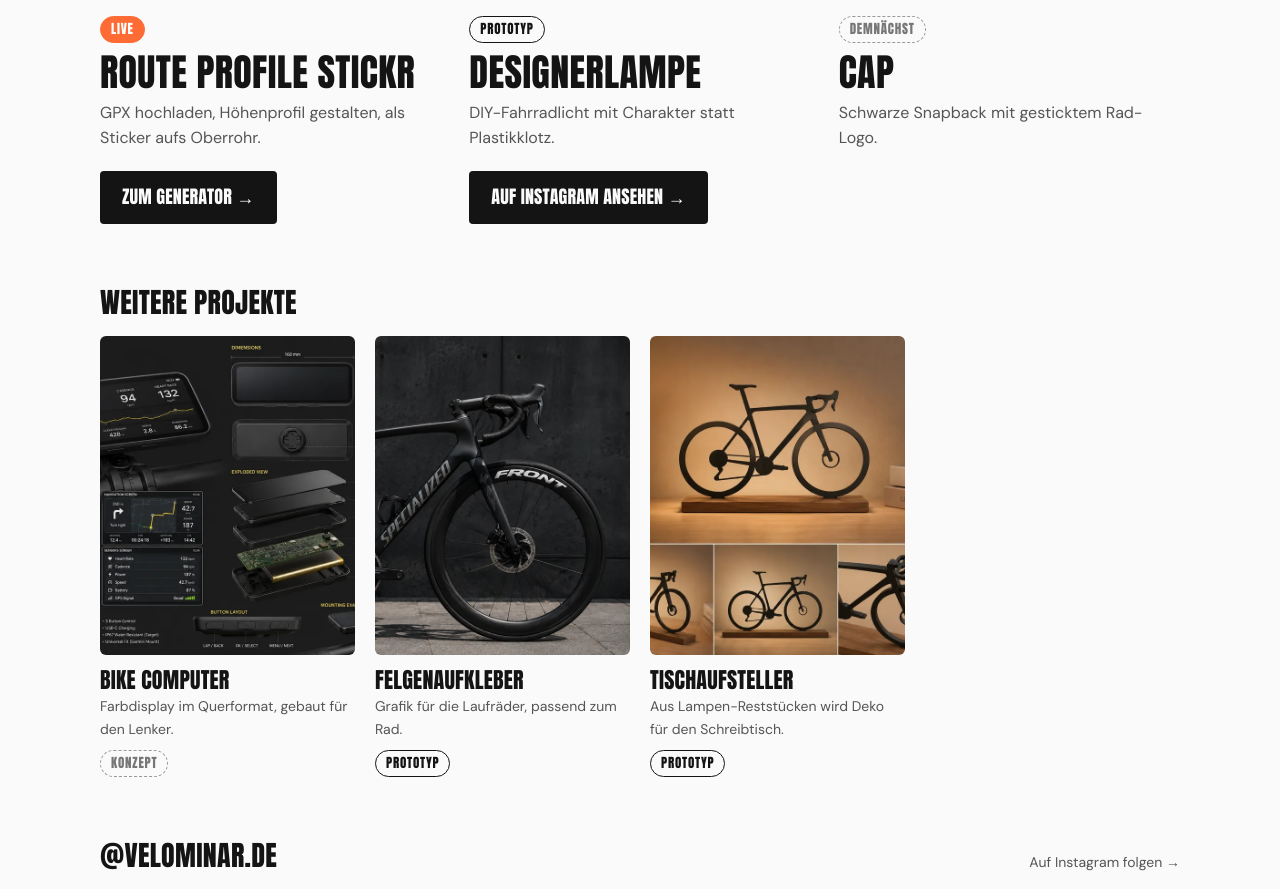
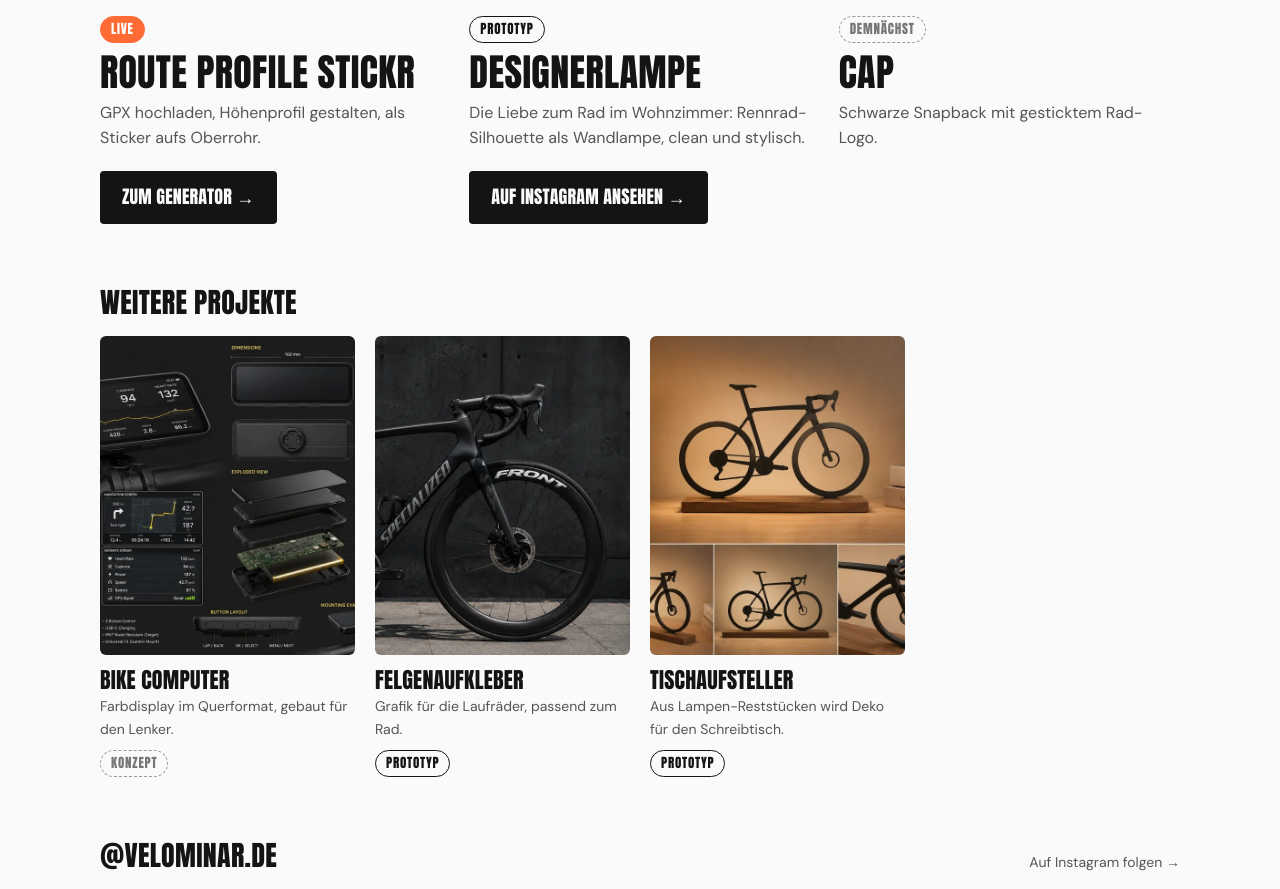
Before and after one commit to lindstroem165/velominar-site, a React (Vite) app: page / in a window 1280 px wide. Shown: the part 982-1871 px from the top of the page. Built offline with nearby package versions, Linux system fonts and the light colour scheme.

Commit message:
Teaser der Designerlampe: Wandlampe fürs Wohnzimmer
Co-Authored-By: Claude Opus 5.5 <noreply@anthropic.com>

```diff
--- a/src/projects.js
+++ b/src/projects.js
@@ -20,12 +20,12 @@ export const projects = [
   {
     id: 'designerlampe',
     title: 'Designerlampe',
-    teaser: 'DIY-Fahrradlicht mit Charakter statt Plastikklotz.',
+    teaser: 'Die Liebe zum Rad im Wohnzimmer: Rennrad-Silhouette als Wandlampe, clean und stylisch.',
     status: 'prototyp',
     href: 'https://www.instagram.com/velominar.de/',
     cta: 'Auf Instagram ansehen',
     image: '/images/designerlampe.webp',
-    imageHint: 'Lampe am Lenker',
+    imageHint: 'Lampe an der Wand',
     featured: true,
   },
   {
```
